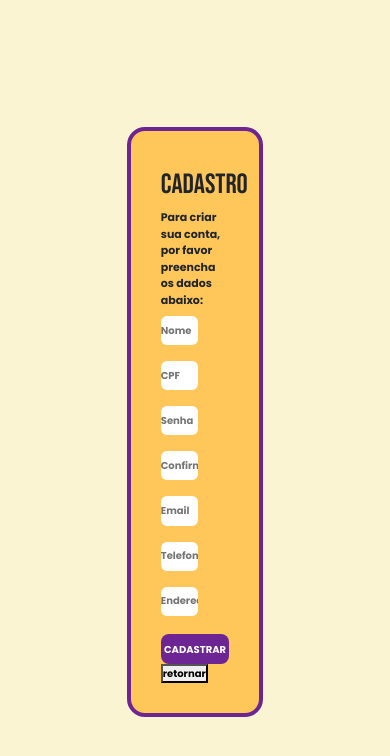
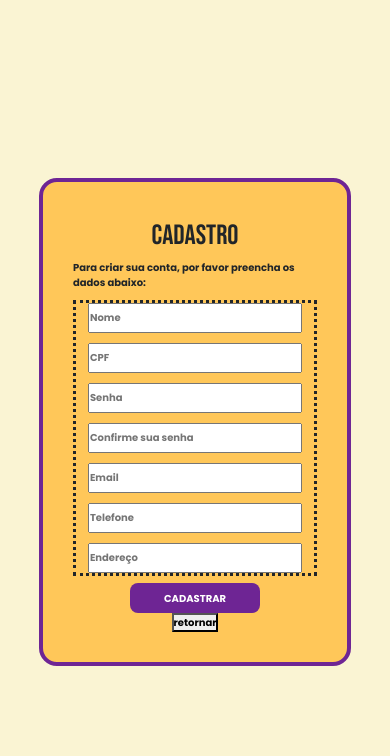
Before and after one commit to GuilhermeRodrigues123/Site-Pet-Amigo, a React (Create React App) app: page /cadastro in a window 390 px wide. Shown: the top 756 px of the page. Built offline with nearby package versions, Linux system fonts and the light colour scheme.

Commit message:
Responsividade Tela de cadastro
Pronta, mas da pra melhorar

```diff
--- a/src/pages/Cadastro/Cadastro.js
+++ b/src/pages/Cadastro/Cadastro.js
@@ -23,7 +23,7 @@ function Cadastro(){
                     <h1>Cadastro</h1>
                 </div>
                 <div className="texto">Para criar sua conta, por favor preencha os dados abaixo: </div>
-
+                <div className='dados'>
                     <input type="text" placeholder ="Nome" name ="nome"
                             onChange={UpdateUser}/>
                     {/* Setando a característica Nome do objeto*/}
@@ -39,6 +39,7 @@ function Cadastro(){
                         onChange={UpdateUser}/>
                     <input type="text" placeholder ="Endereço" name = "endereco"
                         onChange={UpdateUser}/>
+                </div>
                 <div className = "buttonContent"><button className="cadbutton"
                 onClick={()=>{alert("Cadastro realizado com sucesso!")}}>CADASTRAR</button></div>
 
--- a/src/pages/Cadastro/cadastro.css
+++ b/src/pages/Cadastro/cadastro.css
@@ -10,10 +10,9 @@
 .base{
     padding: 30px;
     display: flex;
-    justify-content: flex-start;
     flex-direction: column;
     width: 35%;
-    height: 70%;
+    max-height: 70%;
     background-color: #FFC759;
     border: 4px solid #6E2594;
     border-radius: 18px;
@@ -21,12 +20,15 @@
     font-family: 'Poppins', sans-serif;
 }
 
-.base > input {
-    height: 100%;
-    width: 100%;
-    margin: 8px 0;
-    border-radius: 6px;
-    border: 0px;
+.dados{
+    display: flex;
+    flex-direction: column;
+    row-gap: 10px;
+    border-style: dotted;
+}
+.dados input{
+    height: 30px;
+    width: 90%;
 }
 
 
@@ -61,8 +63,15 @@
     background-color: #6E2594;
 }
 
-@media(max-width: 1080){
+@media(max-width: 820px){
     .base{
         align-items: center;
+        width: 80%;
+    }
+    .texto{
+        font-size: 10px;
+    }
+    .cadbutton{
+        width: 130px;
     }
 }
```
Lines whose indentation alone changed are shown as unchanged.
